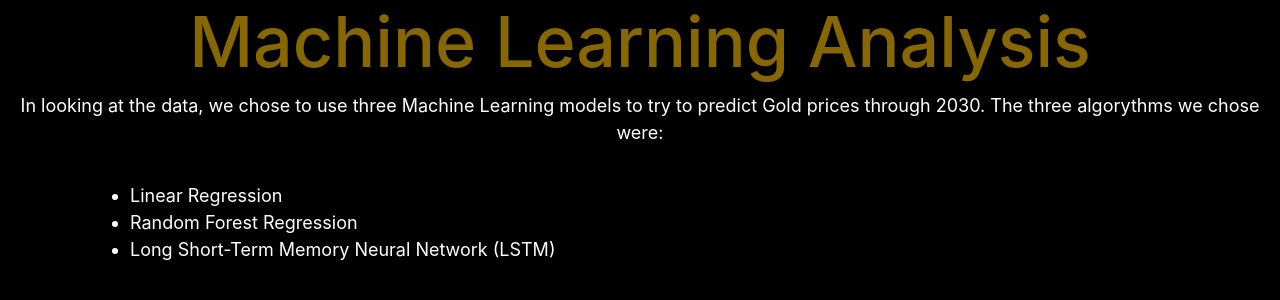
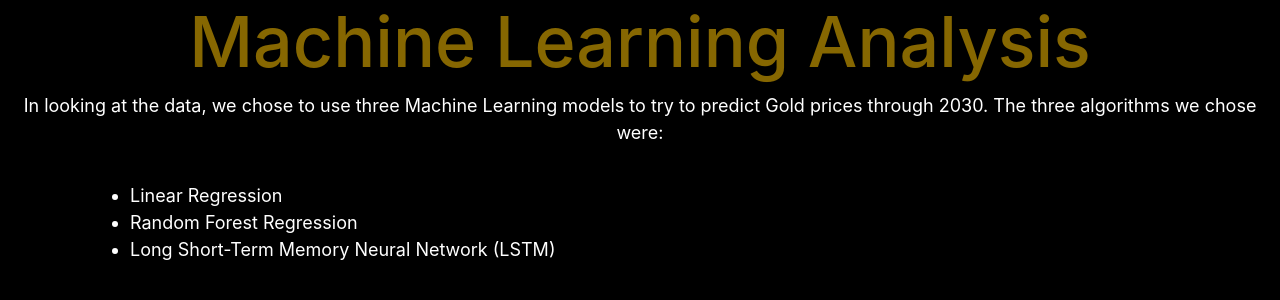
Before and after one commit to cjvilla/Gold-Projections, a Flask app: page /graphs in a window 1280 px wide. Shown: the part 63-363 px from the top of the page. Run offline with Flask 2, Linux system fonts and the light colour scheme; some libraries are stand-ins or nearby versions.

Commit message:
Update graphs.html

```diff
--- a/templates/graphs.html
+++ b/templates/graphs.html
@@ -45,7 +45,7 @@
 
   <h1>Machine Learning Analysis</h1>
 
-  <p class = "p2">In looking at the data, we chose to use three Machine Learning models to try to predict Gold prices through 2030. The three algorythms we chose were:</p>
+  <p class = "p2">In looking at the data, we chose to use three Machine Learning models to try to predict Gold prices through 2030. The three algorithms we chose were:</p>
 
 
   <div class = "container">
```
